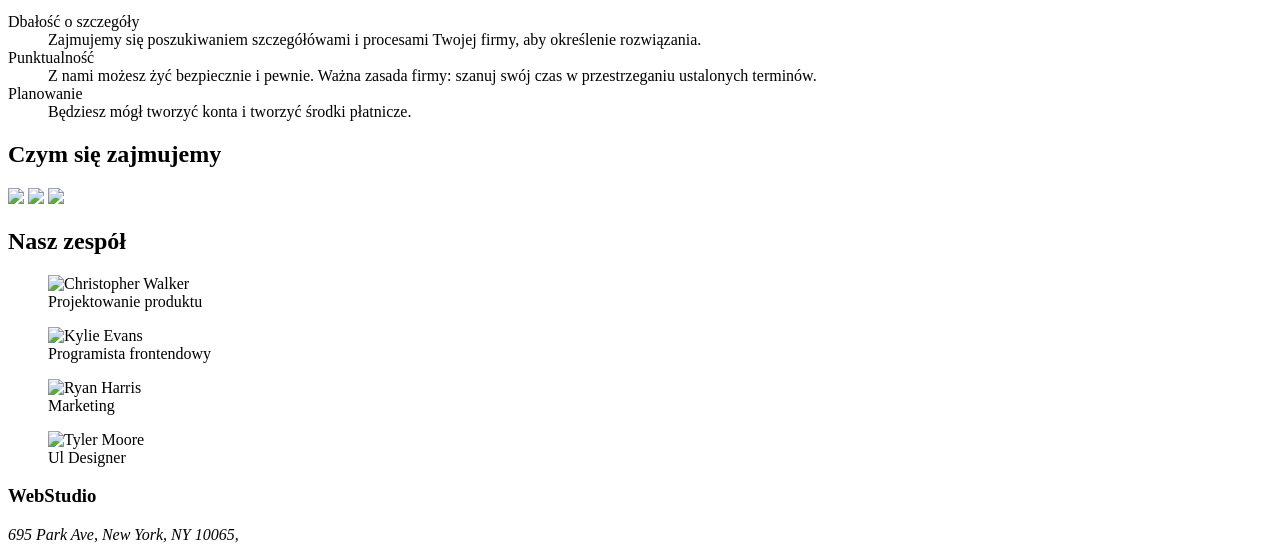
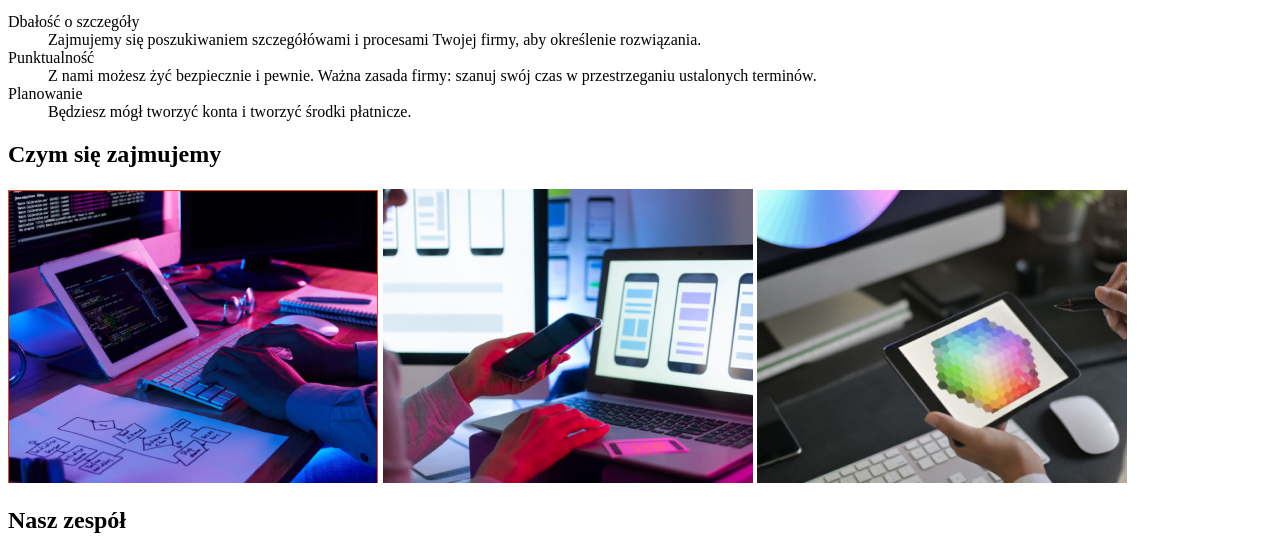
Before and after one commit to JusZad34/goit-markup-hw-01.01, a plain HTML site: page index.html in a window 1280 px wide. Shown: the part 228-773 px from the top of the page. Drawn offline with Linux system fonts and the light colour scheme.

Commit message:
Update index.html

```diff
--- a/index.html
+++ b/index.html
@@ -32,24 +32,24 @@
       <dd>Będziesz mógł tworzyć konta i tworzyć środki płatnicze.</dd>
     </dl>
     <h2>Czym się zajmujemy</h2>
-    <img src="zdj1.png" />
-    <img src="zdj2.png" />
-    <img src="zdj3.png" />
+    <img src="images/zdj1.png" />
+    <img src="images/zdj2.png" />
+    <img src="images/zdj3.png" />
     <h2>Nasz zespół</h2>
     <figure>
-      <img src="Chris.png" alt="Christopher Walker" />
+      <img src="images/Chris.png" alt="Christopher Walker" />
       <figcaption>Projektowanie produktu</figcaption>
     </figure>
     <figure>
-      <img src="Kylie.png" alt="Kylie Evans" />
+      <img src="images/Kylie.png" alt="Kylie Evans" />
       <figcaption>Programista frontendowy</figcaption>
     </figure>
     <figure>
-      <img src="Ryan.png" alt="Ryan Harris" />
+      <img src="images/Ryan.png" alt="Ryan Harris" />
       <figcaption>Marketing</figcaption>
     </figure>
     <figure>
-      <img src="Tyler.png" alt="Tyler Moore" />
+      <img src="images/Tyler.png" alt="Tyler Moore" />
       <figcaption>Ul Designer</figcaption>
     </figure>
   </body>
```
